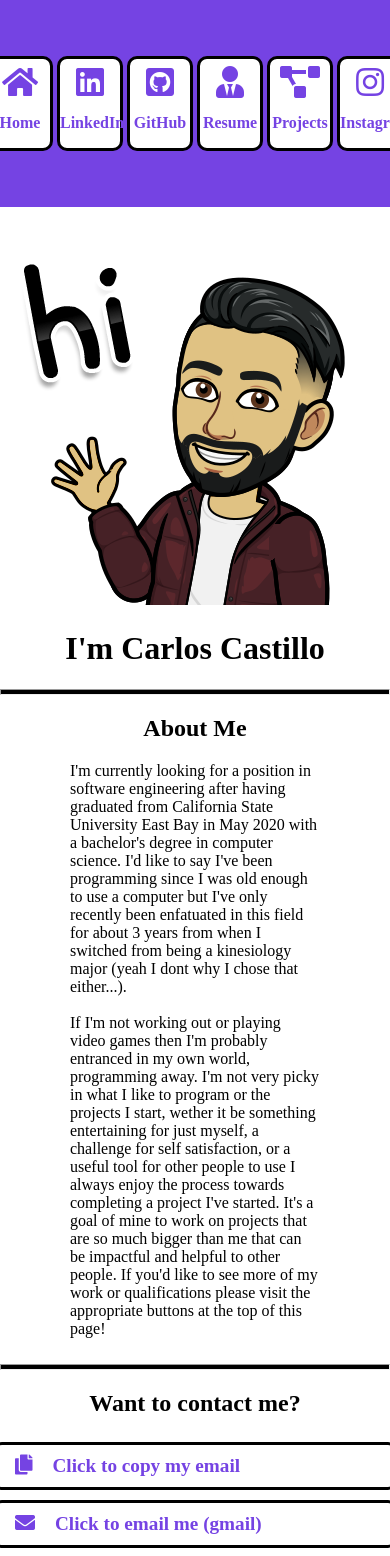
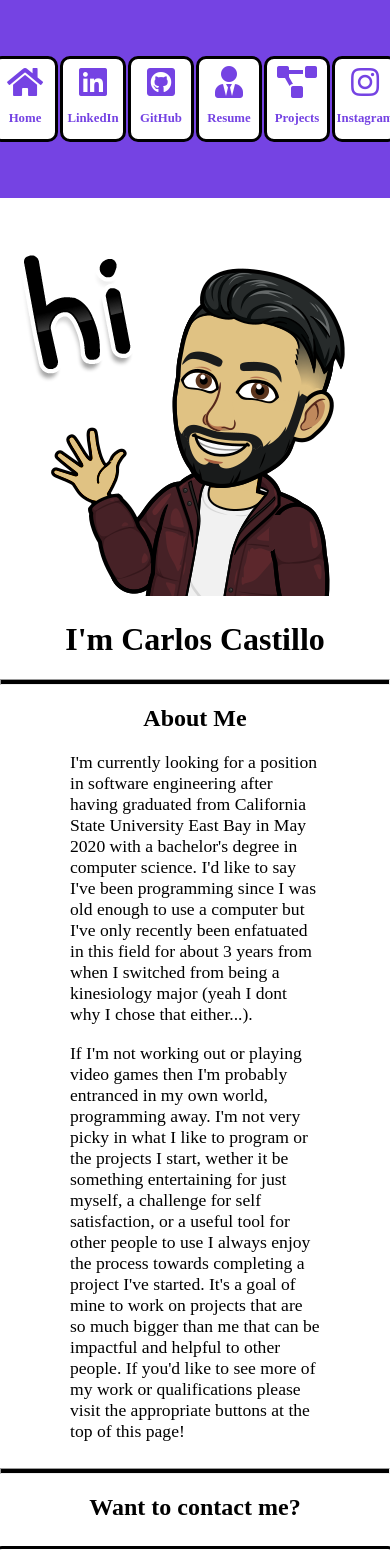
Before and after one commit to AGuyNamedC-Los/personal-website, a React (Create React App) app: page / in a window 390 px wide. Shown: the top 1556 px of the page. Built offline with nearby package versions, Linux system fonts and the light colour scheme.

Commit message:
made home page more responsive

```diff
--- a/src/temp.css
+++ b/src/temp.css
@@ -46,6 +46,7 @@ body {
     .menu a {
         min-width: 60px;
         padding-top: 7px;
+        margin: 0 1px;
     }
 }
 
@@ -63,8 +64,10 @@ body {
     color: #7543E3;
 }
 
-@media screen and (max-width: 800px) {
-
+@media screen and (max-width: 500px) {
+    .menu p {
+        font-size: .8rem;
+    }
 }
 
 /* ======= HOMEPAGE ======= */
@@ -72,10 +75,14 @@ body {
     margin: 0 auto;
     text-align: left;
     padding: 0% 130px;
-    font-size: 1.3;
+    font-size: 1.3rem;
 }
 
-@media screen and (min-width: 1200px) {
+span {
+    font-size: 1.3rem;
+}
+
+@media screen and (max-width: 1200px) {
     .about_me p{
         max-width: 950px;
         font-size: 1.3rem;
@@ -87,7 +94,7 @@ body {
 
 @media screen and (max-width: 1024px) {
     .about_me p {
-        font-size: 1.1rem;
+        font-size: 1.2rem;
         padding: 0 80px;
     }
 
@@ -96,11 +103,11 @@ body {
 
 @media screen and (max-width: 768px) {
     .about_me p {
-        font-size: 1rem;
+        font-size: 1.1rem;
         padding: 0 70px;
     }
 
-    span { font-size: 1.2rem;}
+    span { font-size: 1.1rem;}
 }
 
 hr {
```
